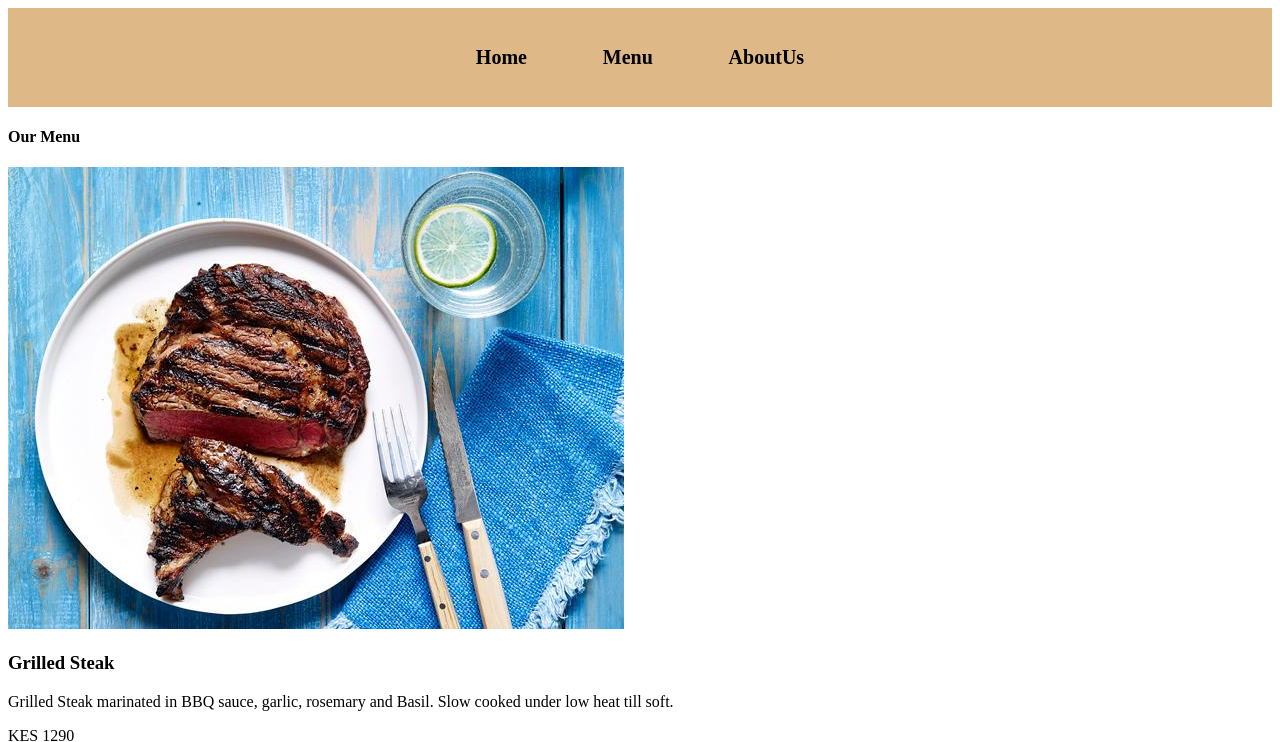
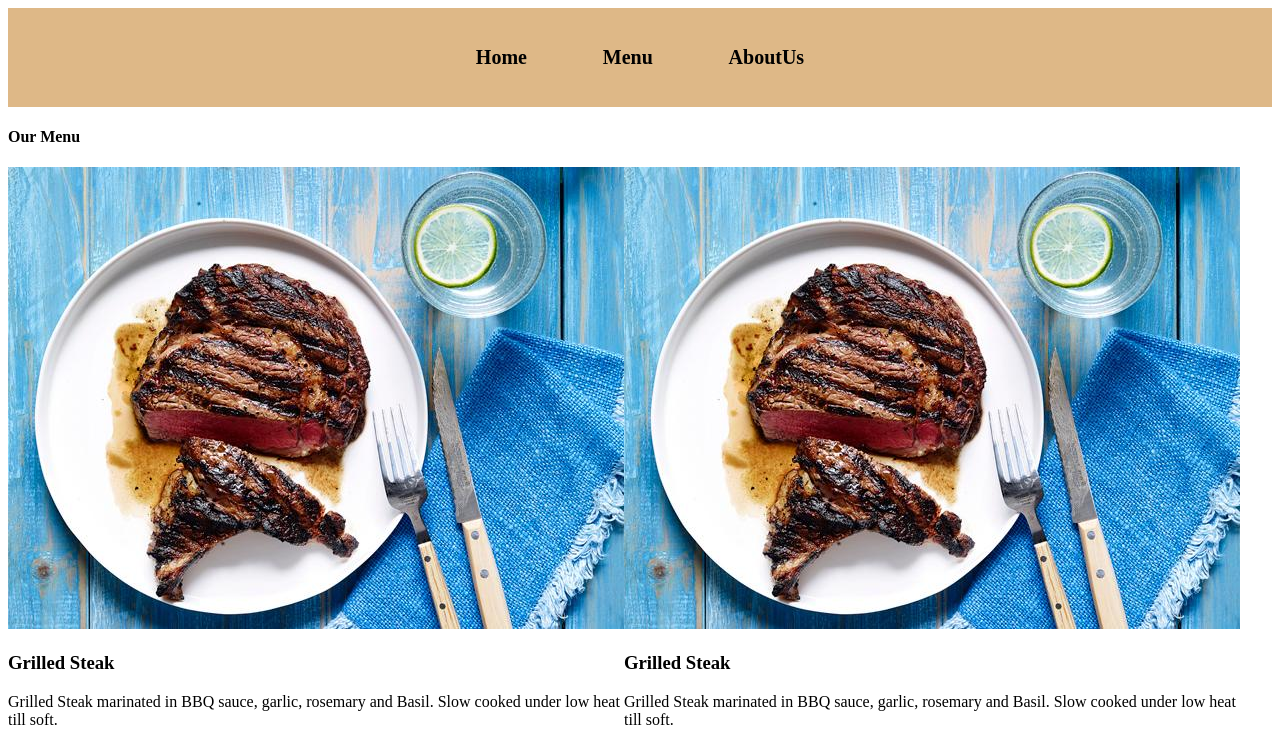
Before and after one commit to karvel-code/restaurant-page, a website built with webpack: page dist/index.html in a window 1280 px wide. Both pictures are taken after a click on the link "Menu". Shown: the top 742 px of the page. Built offline with nearby package versions, Linux system fonts and the light colour scheme.

Commit message:
Add styling to the menu Div

```diff
--- a/src/menu.js
+++ b/src/menu.js
@@ -8,7 +8,7 @@ export function menuPage() {
     menuHeading.innerHTML = "Our Menu"
 //div to close two items
     const firstDiv = document.createElement('div')
-    firstDiv.classList = "first container"
+    firstDiv.classList = "first-container"
 // start of div
     const menuItem = document.createElement('div')
     const imgItem = document.createElement('img')
--- a/src/style.css
+++ b/src/style.css
@@ -37,3 +37,8 @@
 .navigation a:hover {
     color: gray;
 }
+
+.first-container {
+    display: flex;
+    width: 80%;
+}
```
Also changed, not shown: dist/main.js.
